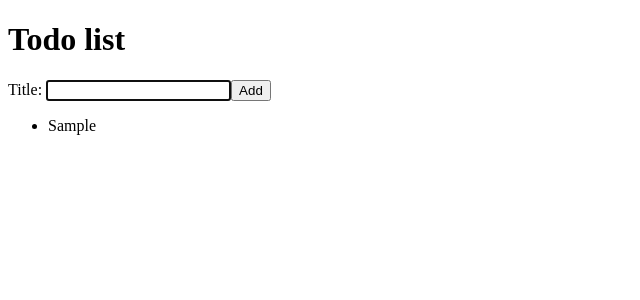
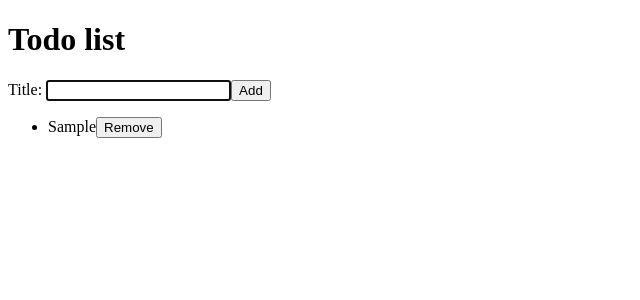
Before and after one commit to vitaliipp/react-todo, a React (Create React App) app: page / in a window 1280 px wide. Both pictures are taken after typing "Sample" into the empty fields and a click on the button "Add". Shown: the top 300 px of the page, without its empty margins (0-640 px from the left). Built offline with nearby package versions, Linux system fonts and the light colour scheme; the HTML template or start-up script is replaced by a standard one.

Commit message:
add remove-button to list items

```diff
--- a/src/AddTodoForm.js
+++ b/src/AddTodoForm.js
@@ -22,7 +22,7 @@ const AddTodoForm = ({ onAddTodo }) => {
         todoTitle={todoTitle}
         handleTitleChange={handleTitleChange}
       >
-        Title
+        <span>Title: </span>
       </InputWithLabel>
       <button>Add</button>
     </form>
--- a/src/App.js
+++ b/src/App.js
@@ -20,12 +20,16 @@ function App() {
   const addTodo = (newTodo) => {
     setTodoList([...todoList, newTodo]);
   };
+  const removeTodo = (id) => {
+    const newTodoList = todoList.filter((item) => item.id !== id);
+    setTodoList(newTodoList);
+  };
   return (
     <>
       <h1>Todo list</h1>
       <AddTodoForm onAddTodo={addTodo} />
 
-      <TodoList todoList={todoList} />
+      <TodoList todoList={todoList} onRemoveTodo={removeTodo} />
     </>
   );
 }
--- a/src/InputWithLabel.js
+++ b/src/InputWithLabel.js
@@ -8,7 +8,7 @@ const InputWithLabel = ({ todoTitle, handleTitleChange, children }) => {
 
   return (
     <>
-      <label htmlFor="todoTitle">{children}: </label>
+      <label htmlFor="todoTitle">{children}</label>
       <input
         id="todoTitle"
         ref={inputRef}
--- a/src/TodoList.js
+++ b/src/TodoList.js
@@ -1,11 +1,13 @@
 import React from 'react';
 import TodoListItem from './TodoListItem';
 
-const TodoList = ({ todoList }) => {
+const TodoList = ({ todoList, onRemoveTodo }) => {
   return (
     <ul>
       {todoList.map((item) => {
-        return <TodoListItem key={item.id} todo={item} />;
+        return (
+          <TodoListItem key={item.id} todo={item} onRemoveTodo={onRemoveTodo} />
+        );
       })}
     </ul>
   );
--- a/src/TodoListItem.js
+++ b/src/TodoListItem.js
@@ -1,7 +1,12 @@
 import React from 'react';
 
-const TodoListItem = ({ todo }) => {
-  return <li>{todo.title}</li>;
+const TodoListItem = ({ todo, onRemoveTodo }) => {
+  return (
+    <li>
+      {todo.title}
+      <button onClick={() => onRemoveTodo(todo.id)}>Remove</button>
+    </li>
+  );
 };
 
 export default TodoListItem;
```
